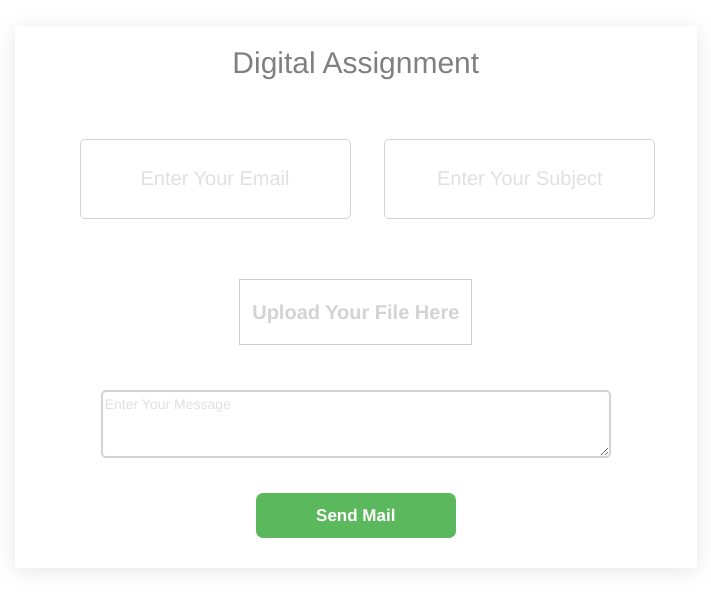
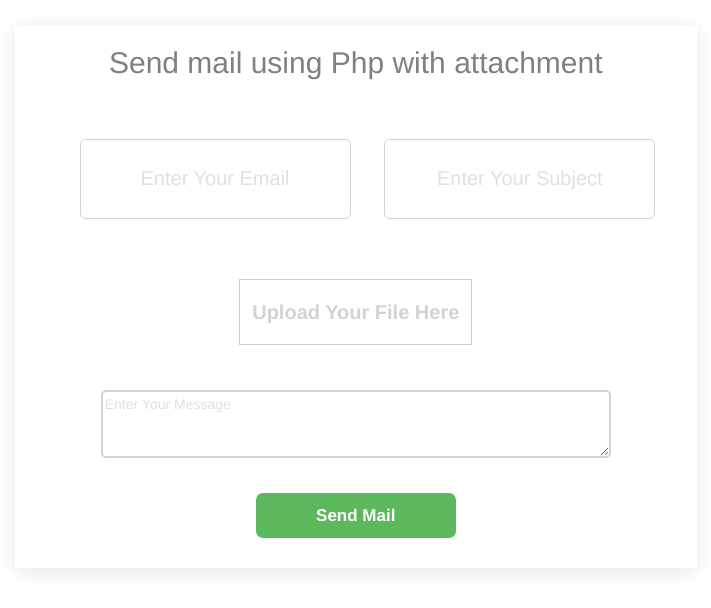
Before and after one commit to dilipagarwal001/Send-Mail-Using-PHP-with-attachment, a PHP site: page / in a window 1280 px wide. Shown: the top 608 px of the page, without its empty margins (333-1044 px from the left). Run offline with PHP 8.4, Linux system fonts and the light colour scheme.

Commit message:
Update index.php

```diff
--- a/index.php
+++ b/index.php
@@ -37,7 +37,7 @@
 	<div class="container">
 		<div class="row text-center" style="">
 			<div class="col-lg-offset-3 col-lg-7" style="box-shadow: 0 3px 20px 0px rgba(0, 0, 0, 0.1);">
-				<h2 class="text-center" style="color:grey">Digital Assignment</h3>
+				<h2 class="text-center" style="color:grey">Send mail using Php with attachment</h3>
 				<div class="row firstrow">
 					<div class="col-lg-5">
 						<input type="email" class="text-center" Placeholder="Enter Your Email" name="to" required />
```
